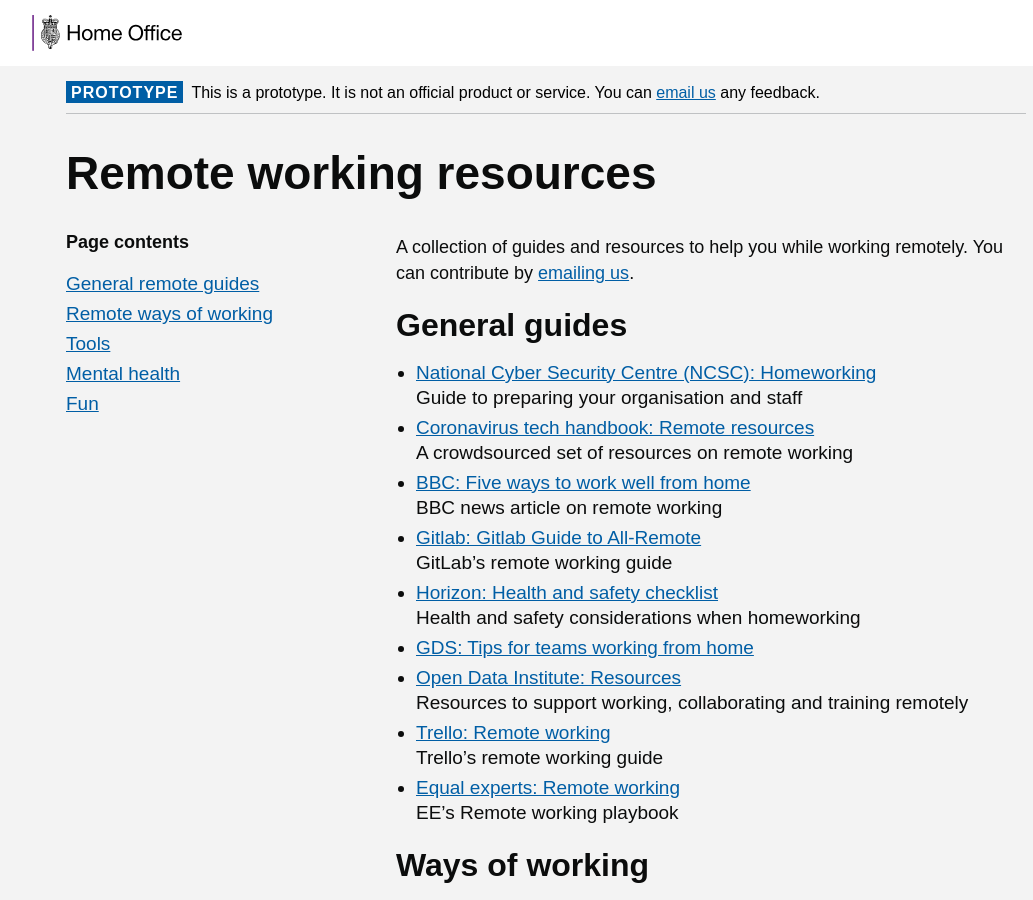
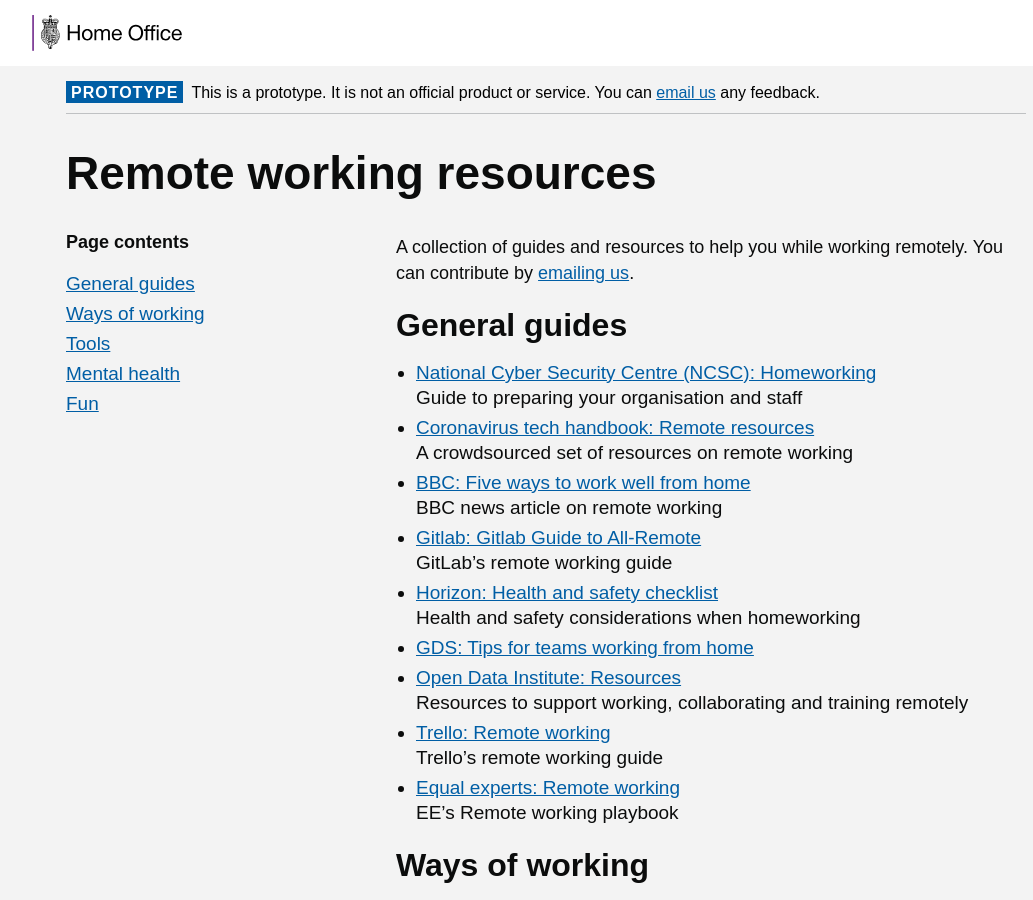
Before and after one commit to UKHomeOffice/playbook, a Jekyll site: the page built from index.md, in a window 1280 px wide and 900 px high. Shown: the whole window, without its empty margins (94-1127 px from the left). Built offline with Jekyll 4.4.1, drawn with Linux system fonts in a browser that asks for light colours; nearby versions of some CDN libraries; some web fonts are replaced; the repository's description, which GitHub fills in, is left out.

Commit message:
To reflect updated headings

```diff
--- a/_layouts/page.html
+++ b/_layouts/page.html
@@ -31,8 +31,8 @@
       <h2 class="heading-small">Page contents</h2>
 
       <ul class="list-reset">
-        <li><a href="#general-remote-guides">General remote guides</a></li>
-        <li><a href="#remote-ways-of-working">Remote ways of working</a></li>
+        <li><a href="#general-remote-guides">General guides</a></li>
+        <li><a href="#remote-ways-of-working">Ways of working</a></li>
         <li><a href="#tools">Tools</a></li>
         <li><a href="#mental-health">Mental health</a></li>
         <li><a href="#fun">Fun</a></li>
```
